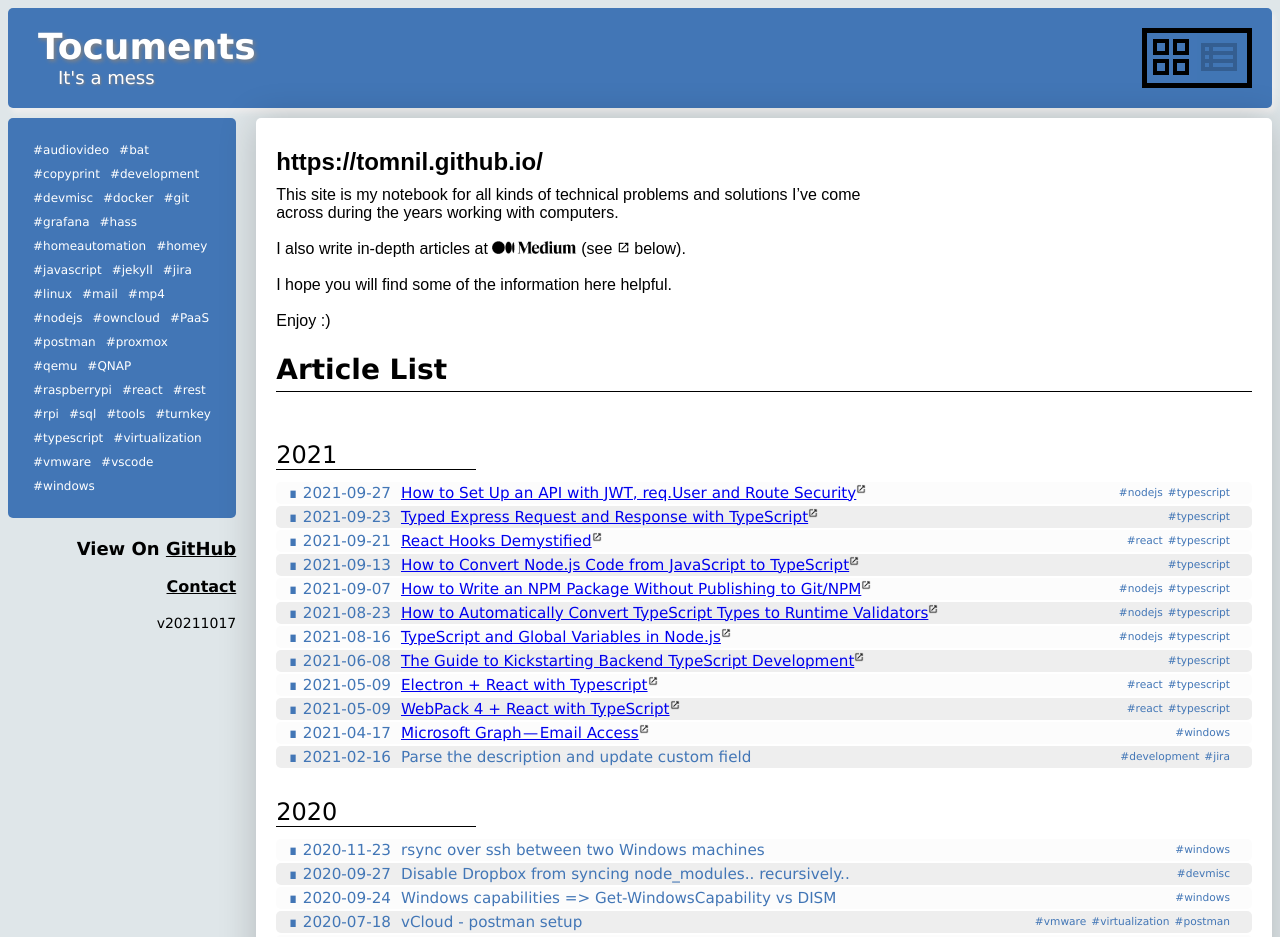
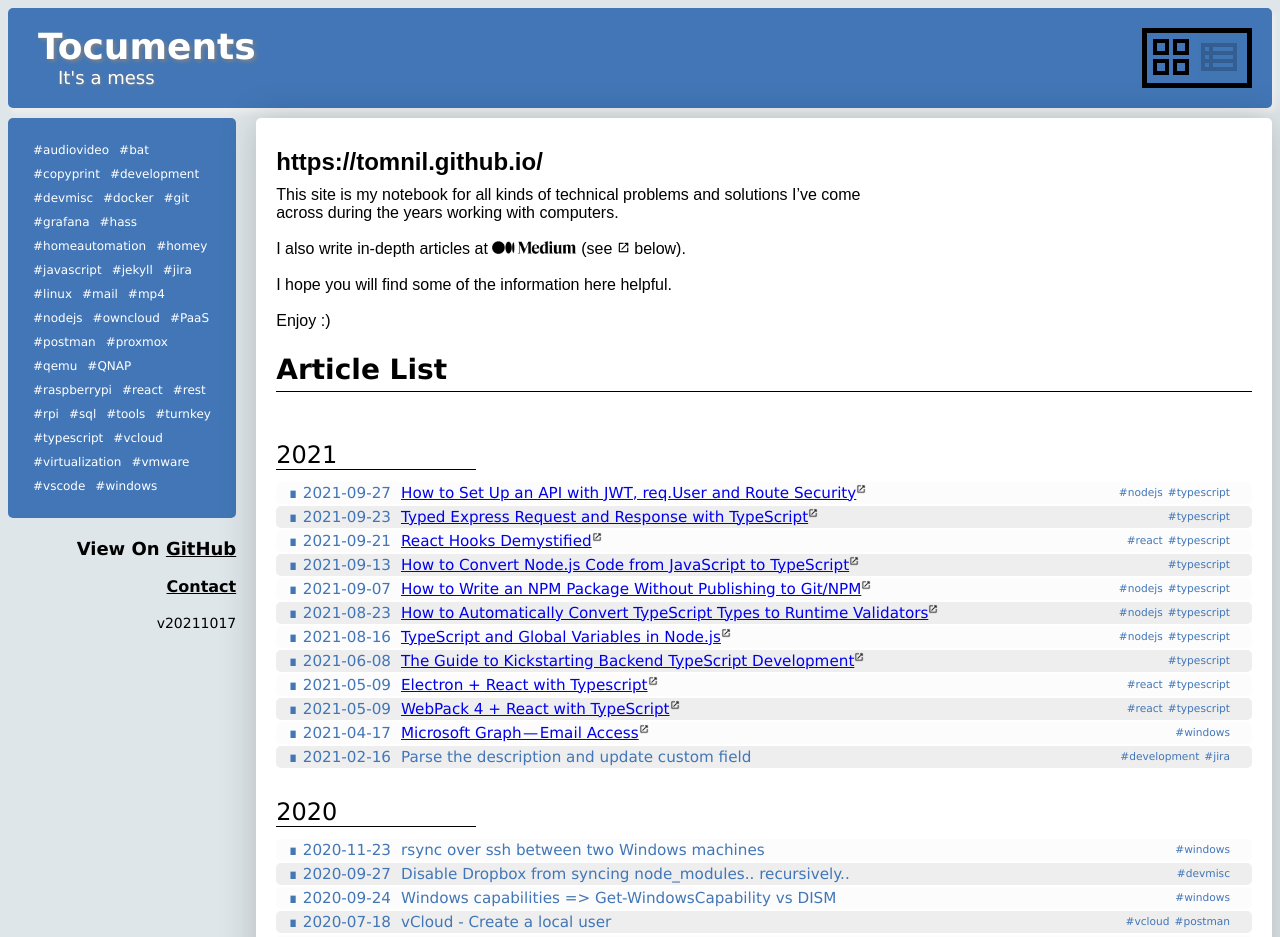
Before and after one commit to tomnil/tomnil.github.io, a React (Create React App) app: page / in a window 1280 px wide. Shown: the top 937 px of the page. Built offline with nearby package versions, Linux system fonts and the light colour scheme.

Commit message:
Article bugfix

```diff
--- a/src/articledb.ts
+++ b/src/articledb.ts
@@ -707,10 +707,9 @@ export const Articles: Article[] = [
     {
         Date: new Date("2020-07-18"),
         URL: "/articles/Virtualization/vmware/vCloud/orgusermanagement.md",
-        Title: "vCloud - postman setup",
+        Title: "vCloud - Create a local user",
         Tags: [
-            "vmware",
-            "virtualization",
+            "vcloud",
             "postman"
         ],
         Verified: true
@@ -720,8 +719,7 @@ export const Articles: Article[] = [
         URL: "/articles/Virtualization/vmware/vCloud/postman.md",
         Title: "vCloud - postman setup",
         Tags: [
-            "vmware",
-            "virtualization",
+            "vcloud",
             "postman"
         ],
         Verified: true
--- a/src/types.ts
+++ b/src/types.ts
@@ -3,7 +3,7 @@
 export type Tag = "audiovideo" | "mp4" | "bat" | "windows" | "copyprint" | "development" | "javascript" | "git" | "jira" |
     "postman" | "nodejs" | "sql" | "rest" | "vscode" | "typescript" | "devmisc" | "homeautomation" | "hass" | "homey"
     | "virtualization" | "qemu" | "proxmox" | "linux" | "QNAP" | "raspberrypi" | "vmware" | "owncloud" | "tools" | "turnkey"
-    | "mail" | "docker" | "rpi" | "PaaS" | "grafana" | "jekyll" | "react"
+    | "mail" | "docker" | "rpi" | "PaaS" | "grafana" | "jekyll" | "react" | "vcloud"
 
 export type Article = {
     Date: Date,
```
Also changed, not shown: public/_/Virtualization/vmware/vCloud/orgusermanagement.md (+1 -3 lines).
